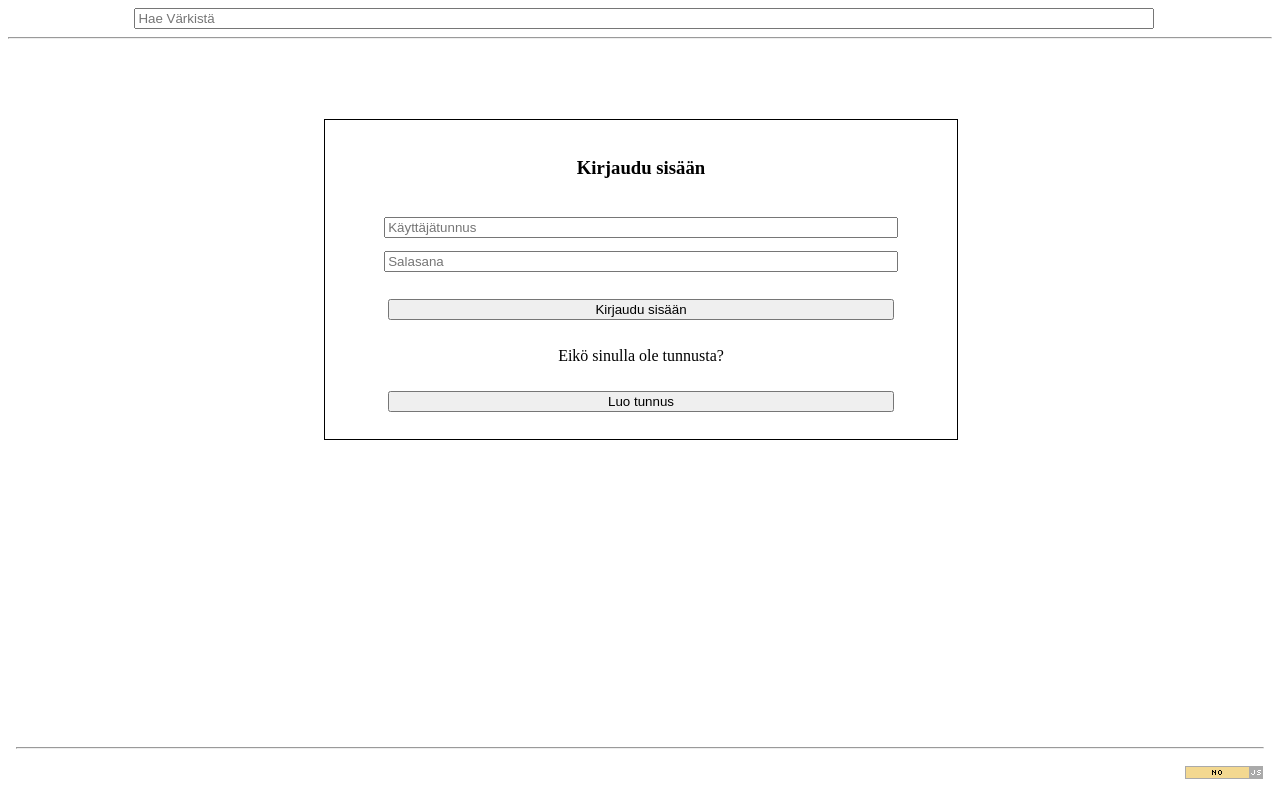
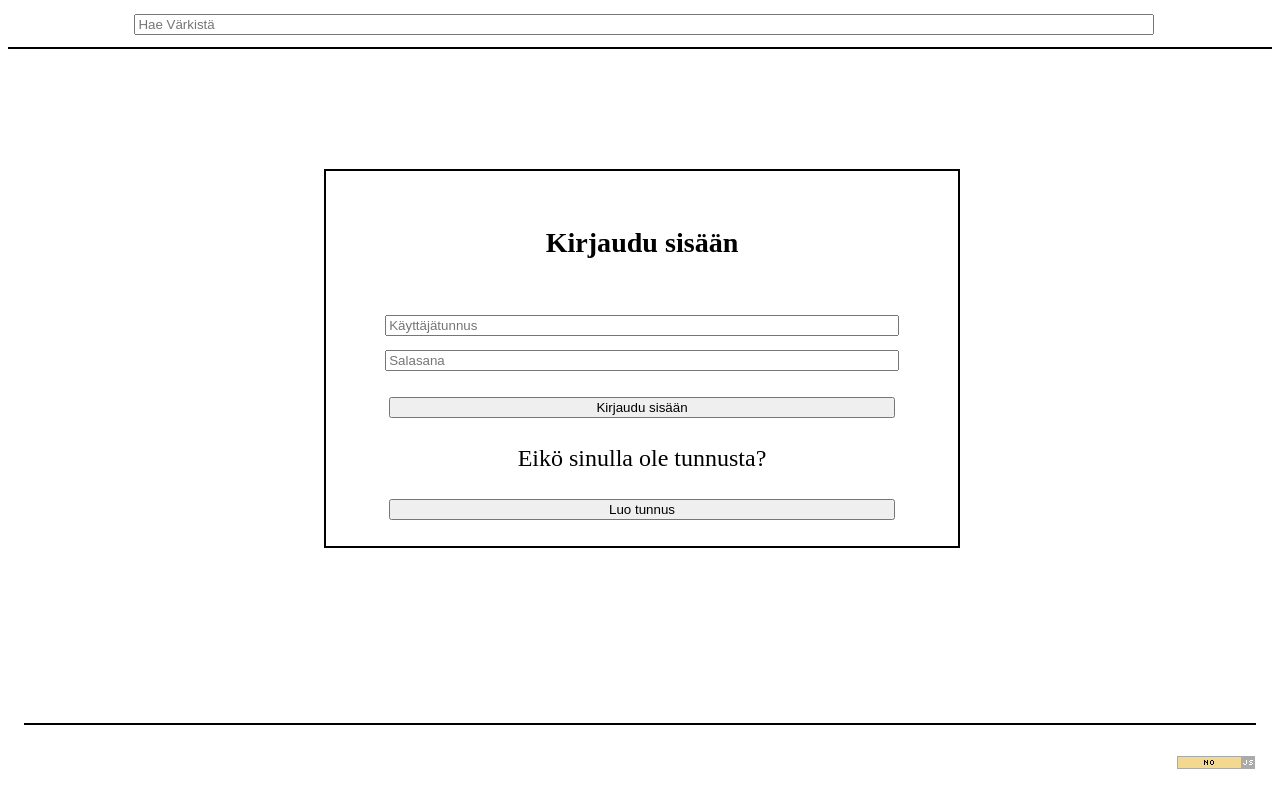
Before and after one commit to nomelif/tsoha-2020, a Flask app: page /login in a window 1280 px wide. Run offline with Flask 2, Linux system fonts and the light colour scheme; some web fonts are replaced.

Commit message:
CSS and font tweaks

```diff
--- a/application/static/styles.css
+++ b/application/static/styles.css
@@ -1,3 +1,19 @@
+@font-face{
+  font-family: cmu-roman;
+  src: url(/static/fonts/cmunorm.ttf);
+}
+
+body{
+  font-family: cmu-roman;
+  font-size: 1.5em;
+}
+
+hr{
+  border-style: solid;
+  border-width: 1px;
+  border-color: black;
+}
+
 footer{
   display: block;
   position: absolute;
@@ -9,7 +25,7 @@ footer{
 #login{
   display: block;
   border-style: solid;
-  border-width: 1px;
+  border-width: 2px;
   width: 50%;
   margin-left: 25%;
   margin-right: 25%;
```
